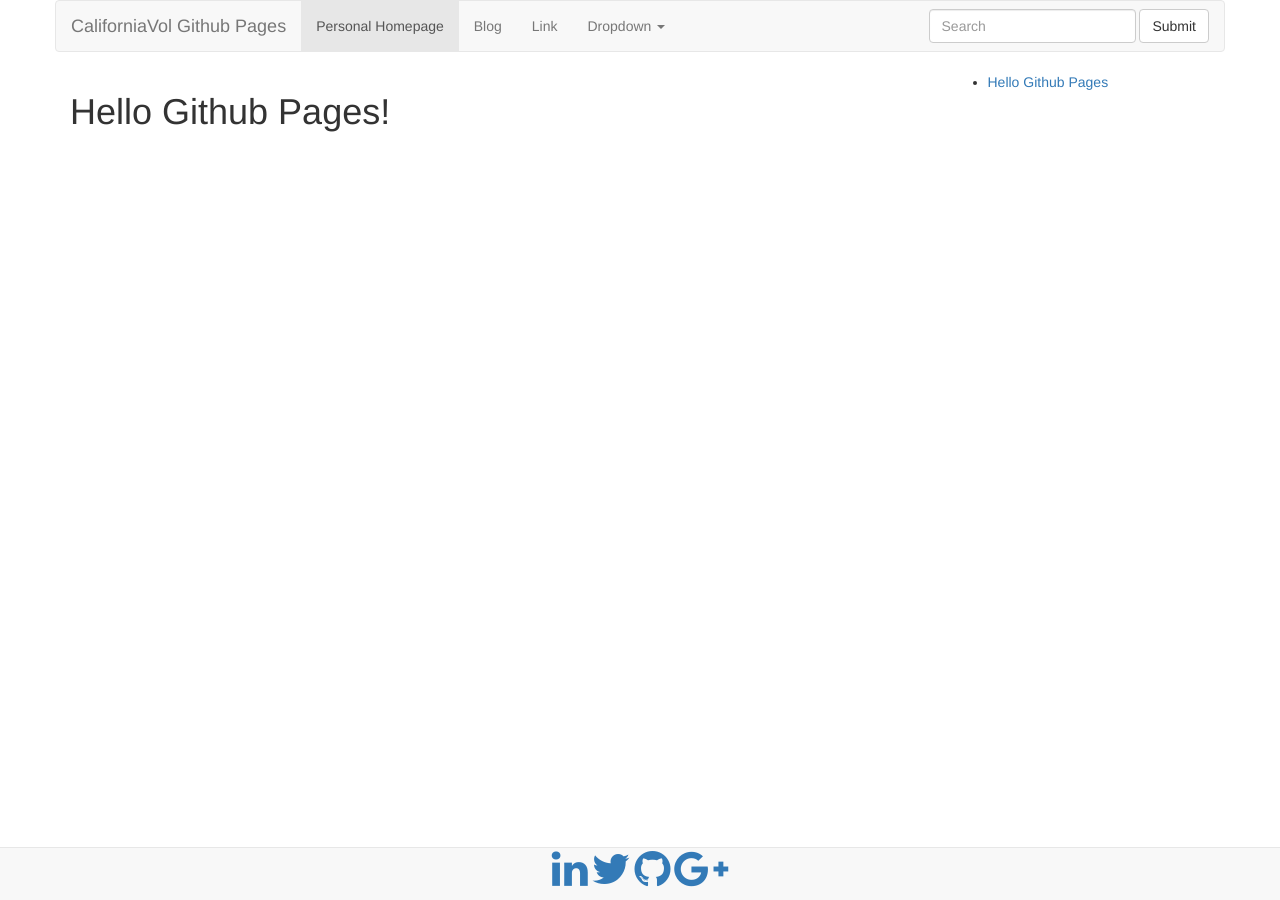
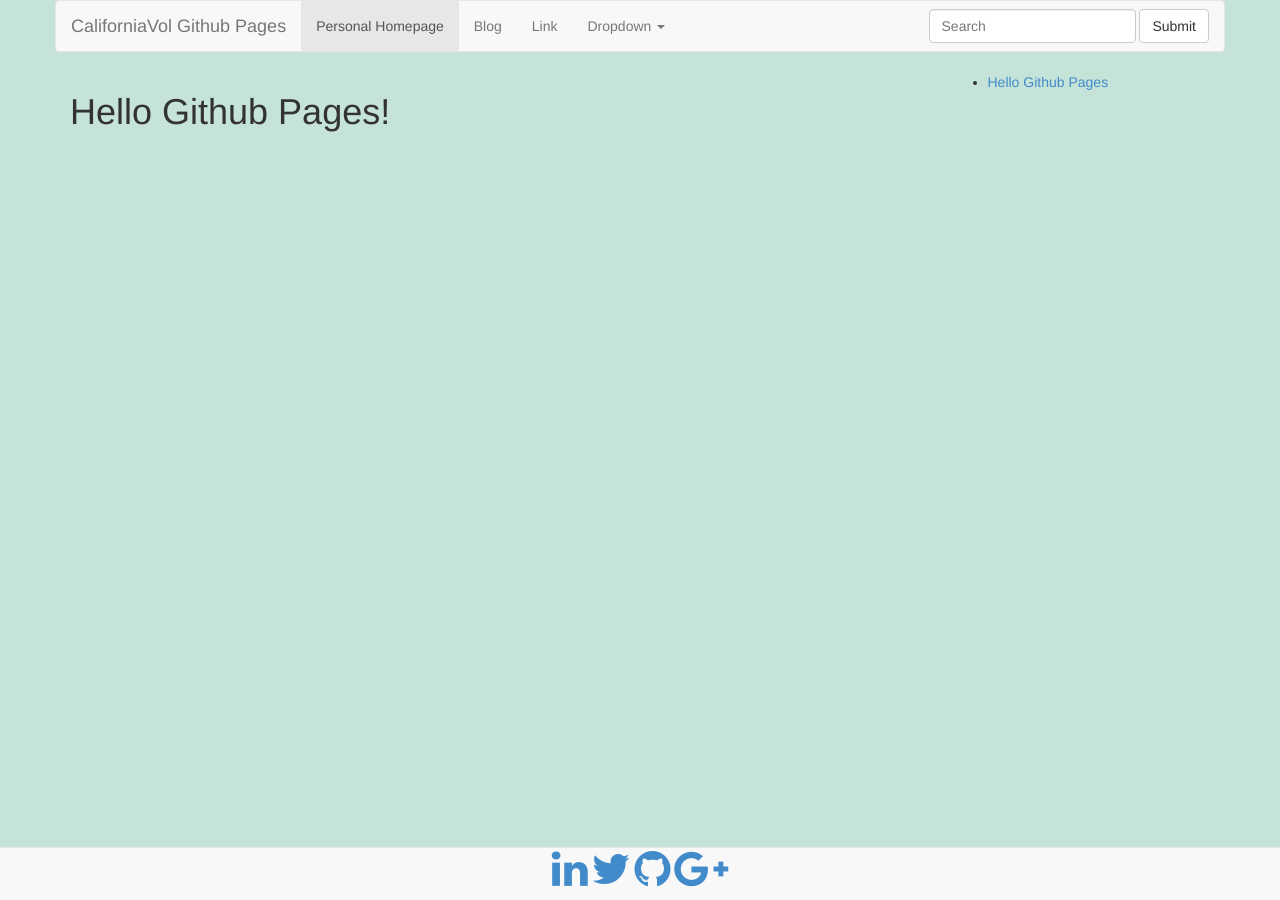
Before and after one commit to californiavol/californiavol.github.io, a Jekyll site: the page built from _posts/2014-11-06-hello-world.md, in a window 1280 px wide. Built offline with Jekyll 4.4.1, drawn with Linux system fonts in a browser that asks for light colours; nearby versions of some CDN libraries; library files that are not in the unit come from our copies; Markdown is read by kramdown in place of the engine named in the settings.

Commit message:
fixed urls in default template

```diff
--- a/_layouts/default.html
+++ b/_layouts/default.html
@@ -17,12 +17,12 @@ title: CaliforniaVol Github Pages
     <link rel="shortcut icon" href="favicon.ico" type="image/x-icon" />
     <!-- Place favicon.ico and apple-touch-icon.png in the root directory -->
 
-    <link rel="stylesheet" href="css/normalize.css">
-    <link rel="stylesheet" href="components/bootstrap/dist/css/bootstrap.min.css">
+    <link rel="stylesheet" href="/css/normalize.css">
+    <link rel="stylesheet" href="/components/bootstrap/dist/css/bootstrap.min.css">
     <link href="//maxcdn.bootstrapcdn.com/font-awesome/4.2.0/css/font-awesome.min.css" rel="stylesheet">
-    <link rel="stylesheet" href="css/main.css">
+    <link rel="stylesheet" href="../css/main.css">
 
-    <script src="js/modernizr-2.6.2.min.js"></script>
+    <script src="/js/modernizr-2.6.2.min.js"></script>
 
 
 </head>
@@ -57,8 +57,8 @@ title: CaliforniaVol Github Pages
 
 
 
-    <script src="components/jquery/dist/jquery.min.js"></script>
-    <script src="components/bootstrap/dist/js/bootstrap.min.js"></script>
+    <script src="/components/jquery/dist/jquery.min.js"></script>
+    <script src="/components/bootstrap/dist/js/bootstrap.min.js"></script>
 
 </body>
 
```
